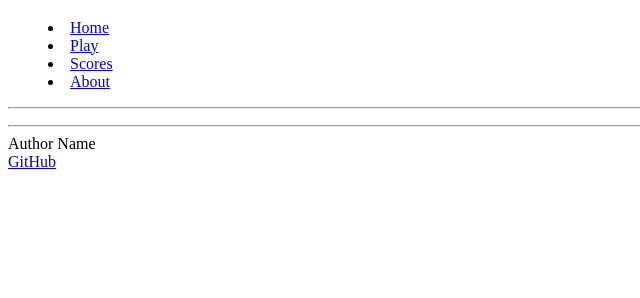
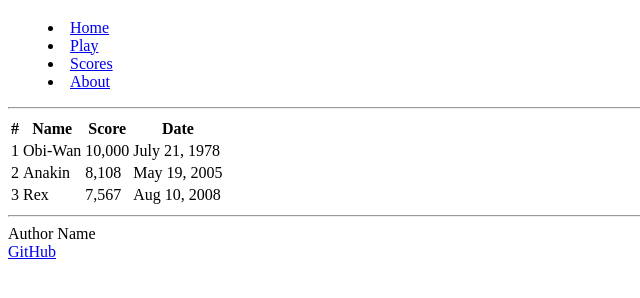
Before and after one commit to gabesnow99/simon, a plain HTML site: page scores.html in a window 1280 px wide. Shown: the part 68-366 px from the top of the page, without its empty margins (0-640 px from the left). Drawn offline with Linux system fonts and the light colour scheme.

Commit message:
The force is strong with the scores.

```diff
--- a/scores.html
+++ b/scores.html
@@ -24,8 +24,36 @@
       <hr>
     </header>
     <main>
-      <p>
-      </p>
+      <table>
+        <thead>
+          <tr>
+            <th>#</th>
+            <th>Name</th>
+            <th>Score</th>
+            <th>Date</th>
+          </tr>
+        </thead>
+        <tbody>
+          <tr>
+            <td>1</td>
+            <td>Obi-Wan</td>
+            <td>10,000</td>
+            <td>July 21, 1978</td>
+          </tr>
+          <tr>
+            <td>2</td>
+            <td>Anakin</td>
+            <td>8,108</td>
+            <td>May 19, 2005</td>
+          </tr>
+          <tr>
+            <td>3</td>
+            <td>Rex</td>
+            <td>7,567</td>
+            <td>Aug 10, 2008</td>
+          </tr>
+        </tbody>
+      </table>
     </main>
     <footer>
       <hr>
```
